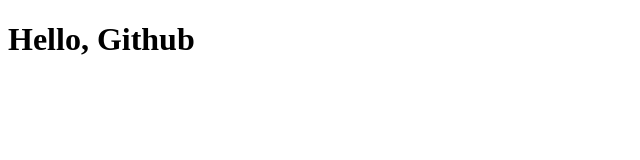
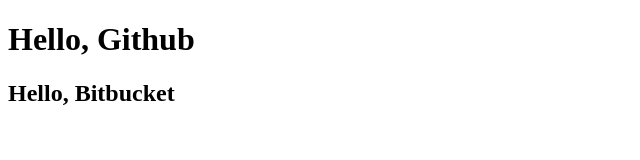
Before and after one commit to gitinstructor/git-demo, a plain HTML site: page index.html in a window 1280 px wide. Shown: the whole page, without its empty margins (0-640 px from the left). Drawn offline with Linux system fonts and the light colour scheme.

Commit message:
Modify index.html.
내용을 좀 더 보강했습니다.

```diff
--- a/index.html
+++ b/index.html
@@ -8,5 +8,6 @@
 </head>
 <body>
     <h1>Hello, Github</h1>
+    <h2>Hello, Bitbucket</h2>
 </body>
 </html>
```
